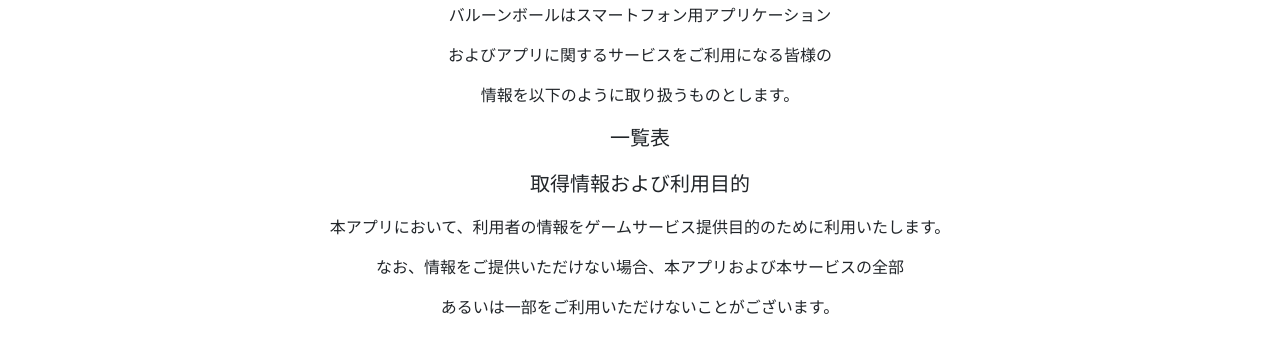
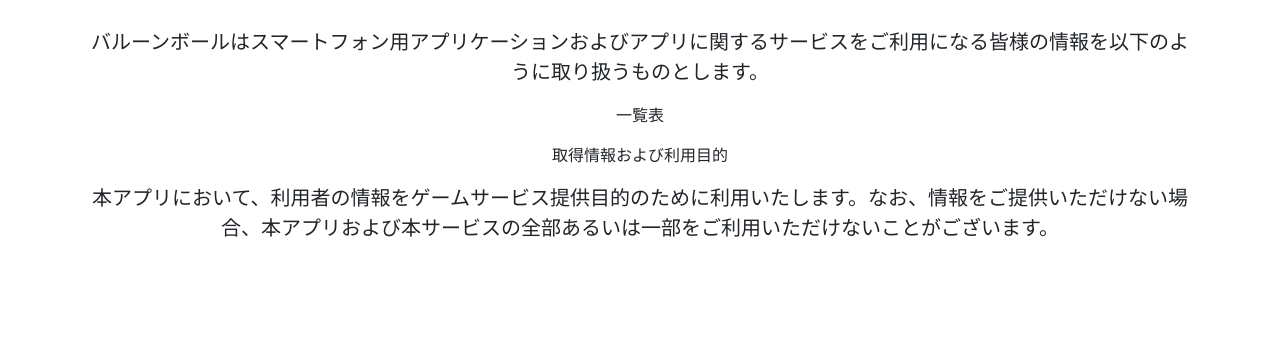
Before and after one commit to Goodmorning423/Balur-Ball, a plain HTML site: page index.html in a window 1280 px wide. Shown: the part 157-510 px from the top of the page. Drawn offline with nearby package versions, Linux system fonts and the light colour scheme.

Commit message:
Update index.html

```diff
--- a/index.html
+++ b/index.html
@@ -39,15 +39,10 @@
             <div class="text-center mt-5">
 
                 <h1>「バルーンボール」プライバシーポリシー</h1>
-                <p>バルーンボールはスマートフォン用アプリケーション</p>
-                <p>およびアプリに関するサービスをご利用になる皆様の</p>
-                <p>情報を以下のように取り扱うものとします。</p>
-
-                <p class="lead">一覧表</p>
-                <p class="lead">取得情報および利用目的</p>
-                <p>本アプリにおいて、利用者の情報をゲームサービス提供目的のために利用いたします。</p>
-                <p>なお、情報をご提供いただけない場合、本アプリおよび本サービスの全部</p>
-                <p>あるいは一部をご利用いただけないことがございます。</p>
+              　<p class="lead">バルーンボールはスマートフォン用アプリケーションおよびアプリに関するサービスをご利用になる皆様の情報を以下のように取り扱うものとします。</p>
+                <p>一覧表</p>
+                <p>取得情報および利用目的</p>
+                <p class="lead">本アプリにおいて、利用者の情報をゲームサービス提供目的のために利用いたします。なお、情報をご提供いただけない場合、本アプリおよび本サービスの全部あるいは一部をご利用いただけないことがございます。</p>
 
             </div>
         </div>
```
